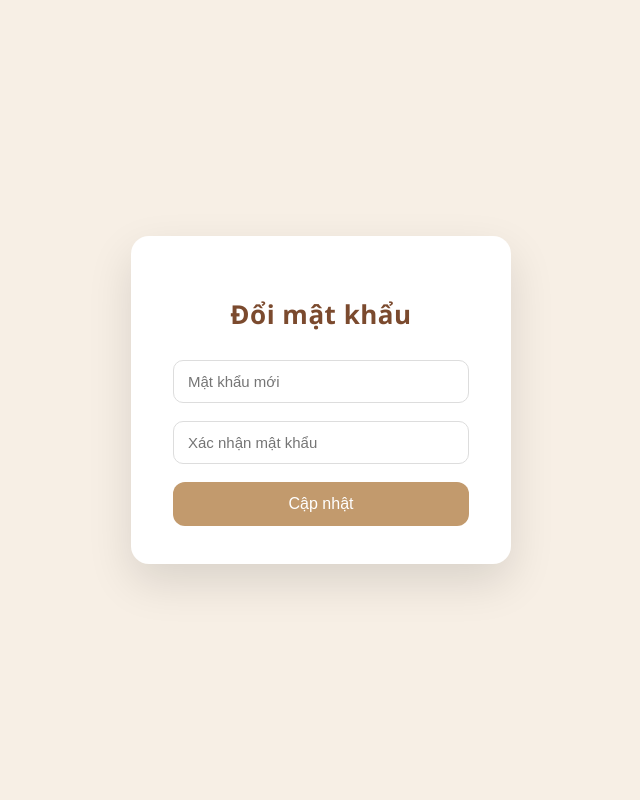
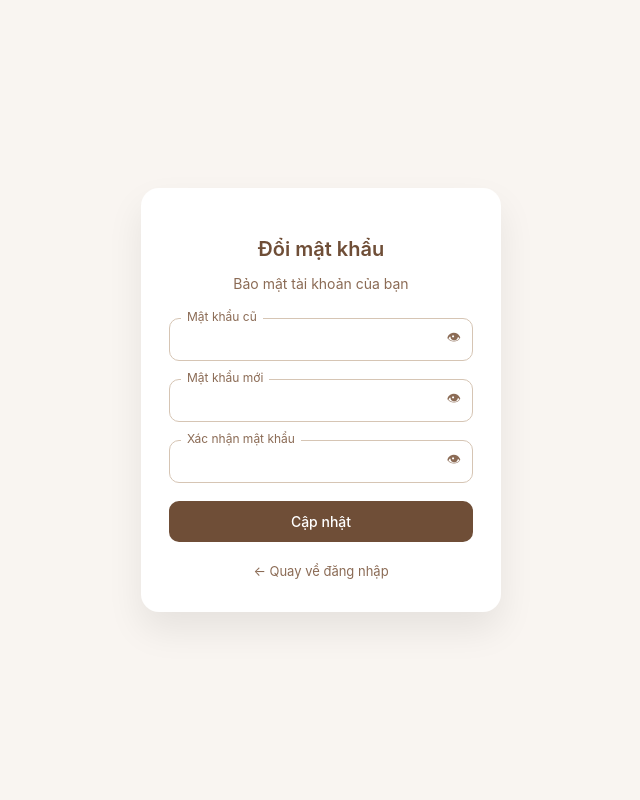
Before and after one commit to manh08-nhap-mon-cnpm/NHAPMON_CNPM_NHOM-11_QLHT_QUANCAFE, a Flask app: page /change-password in a window 1280 px wide. Shown: the whole page, without its empty margins (319-959 px from the left). Run offline with Flask 3, Linux system fonts and the light colour scheme.

Commit message:
Polish login, change password & dashboard UI (brown theme)

```diff
--- a/web/static/css/style.css
+++ b/web/static/css/style.css
@@ -1,95 +1,107 @@
-/* ===== RESET & BASE ===== */
 * {
     box-sizing: border-box;
+    font-family: 'Inter', 'Segoe UI', sans-serif;
 }
 
 body {
     margin: 0;
     height: 100vh;
-    font-family: 'Segoe UI', sans-serif;
-    background: #f7efe5;
+    background: #f9f5f1;
+    display: flex;
+    align-items: center;
+    justify-content: center;
+    color: #3b2f2f;
+}
+
+/* ===== AUTH BOX ===== */
+.login-container {
+    width: 100%;
     display: flex;
     justify-content: center;
-    align-items: center;
-    color: #333;
 }
 
-/* ===== LOGIN / CHANGE PASSWORD CONTAINER ===== */
-.login-container {
+.login-box {
     background: #ffffff;
-    padding: 38px 42px;
+    width: 360px;
+    padding: 32px 28px;
     border-radius: 18px;
-    width: 380px;
-    box-shadow: 0 18px 45px rgba(0, 0, 0, 0.12);
+    box-shadow: 0 18px 36px rgba(0,0,0,0.08);
 }
 
-.brand {
+.login-box h2 {
     text-align: center;
-    margin-bottom: 28px;
-    font-size: 26px;
+    font-size: 20px;
     font-weight: 600;
-    color: #7b4a2e;
-    letter-spacing: 0.5px;
+    margin-bottom: 6px;
+    color: #6f4e37;
 }
 
-/* ===== INPUT GROUP ===== */
+.subtitle {
+    text-align: center;
+    font-size: 14px;
+    color: #8b6b55;
+    margin-bottom: 26px;
+}
+
+/* ===== INPUT ===== */
 .input-group {
+    position: relative;
     margin-bottom: 18px;
-    position: relative;
 }
 
 .input-group input {
     width: 100%;
-    padding: 12px 14px;
+    padding: 12px 40px 12px 12px;
+    font-size: 14px;
     border-radius: 10px;
-    border: 1px solid #ddd;
-    font-size: 15px;
+    border: 1px solid #d6c5b4;
     outline: none;
-    transition: 0.2s;
+    background: #fff;
 }
 
 .input-group input:focus {
-    border-color: #c29a6d;
+    border-color: #6f4e37;
 }
 
-/* ===== PASSWORD TOGGLE ===== */
-.password-group .toggle-password {
+.input-group label {
     position: absolute;
-    right: 14px;
+    left: 12px;
+    top: -9px;
+    background: #fff;
+    padding: 0 6px;
+    font-size: 12px;
+    color: #8b6b55;
+}
+
+.toggle-password {
+    position: absolute;
+    right: 12px;
     top: 50%;
     transform: translateY(-50%);
     cursor: pointer;
-    font-size: 16px;
-    opacity: 0.55;
+    font-size: 14px;
+    color: #8b6b55;
 }
 
-.password-group .toggle-password:hover {
-    opacity: 1;
-}
-
-/* ===== OPTIONS ROW ===== */
+/* ===== OPTIONS ===== */
 .options {
     display: flex;
     justify-content: space-between;
     align-items: center;
     font-size: 13px;
     margin-bottom: 22px;
+    color: #6f4e37;
 }
 
 .options label {
     display: flex;
     align-items: center;
-    gap: 5px;
-    cursor: pointer;
-}
-
-.options input {
-    accent-color: #c29a6d;
+    gap: 6px;
 }
 
 .options a {
+    color: #6f4e37;
     text-decoration: none;
-    color: #a9744f;
 }
 
 .options a:hover {
@@ -97,75 +109,34 @@ body {
 }
 
 /* ===== BUTTON ===== */
-.btn-login {
+button {
     width: 100%;
-    padding: 13px;
+    padding: 12px;
     border: none;
-    border-radius: 12px;
-    background: #c29a6d;
-    color: white;
-    font-size: 16px;
+    border-radius: 10px;
+    background: #6f4e37;
+    color: #fff;
+    font-size: 14px;
+    font-weight: 500;
     cursor: pointer;
-    transition: 0.2s;
 }
 
-.btn-login:hover {
-    background: #b0855b;
+button:hover {
+    background: #5c3d2e;
 }
 
-/* ===== CHANGE PASSWORD PAGE ===== */
-.change-note {
-    font-size: 13px;
-    color: #777;
-    margin-bottom: 18px;
+/* ===== BACK ===== */
+.back-login {
     text-align: center;
+    margin-top: 18px;
 }
 
-/* ===== DASHBOARD COMMON ===== */
-.dashboard {
-    background: #ffffff;
-    padding: 30px 34px;
-    border-radius: 18px;
-    width: 900px;
-    min-height: 520px;
-    box-shadow: 0 18px 45px rgba(0, 0, 0, 0.12);
+.back-login a {
+    font-size: 13px;
+    color: #8b6b55;
+    text-decoration: none;
 }
 
-.dashboard h2 {
-    margin-top: 0;
-    margin-bottom: 25px;
-    color: #7b4a2e;
-}
-
-/* ===== DASHBOARD MENU ===== */
-.menu {
-    display: grid;
-    grid-template-columns: repeat(4, 1fr);
-    gap: 18px;
-}
-
-.menu div {
-    background: #f3e6d8;
-    padding: 22px;
-    border-radius: 14px;
-    text-align: center;
-    font-weight: 500;
-    cursor: pointer;
-    transition: 0.2s;
-}
-
-.menu div:hover {
-    background: #e8d2b8;
-}
-
-/* ===== LOGOUT ===== */
-.dashboard a {
-    display: inline-block;
-    margin-top: 25px;
-    text-decoration: none;
-    color: #a9744f;
-}
-
-.dashboard a:hover {
+.back-login a:hover {
     text-decoration: underline;
 }
--- a/web/templates/change_password.html
+++ b/web/templates/change_password.html
@@ -1,27 +1,51 @@
 <!DOCTYPE html>
-<html>
+<html lang="vi">
 <head>
     <meta charset="UTF-8">
     <title>Đổi mật khẩu</title>
-    <link rel="stylesheet" href="/static/css/style.css">
+    <link rel="stylesheet" href="{{ url_for('static', filename='css/style.css') }}">
 </head>
 <body>
 
 <div class="login-container">
-    <h2 class="brand">Đổi mật khẩu</h2>
+    <div class="login-box">
+        <h2>Đổi mật khẩu</h2>
+        <p class="subtitle">Bảo mật tài khoản của bạn</p>
 
         <form method="POST">
             <div class="input-group">
-            <input type="password" placeholder="Mật khẩu mới" required>
+                <input type="password" name="old_password" id="old">
+                <label>Mật khẩu cũ</label>
+                <span class="toggle-password" onclick="toggle('old')">👁</span>
             </div>
 
             <div class="input-group">
-            <input type="password" placeholder="Xác nhận mật khẩu" required>
+                <input type="password" name="new_password" id="new">
+                <label>Mật khẩu mới</label>
+                <span class="toggle-password" onclick="toggle('new')">👁</span>
             </div>
 
-        <button class="btn-login">Cập nhật</button>
+            <div class="input-group">
+                <input type="password" name="confirm_password" id="confirm">
+                <label>Xác nhận mật khẩu</label>
+                <span class="toggle-password" onclick="toggle('confirm')">👁</span>
+            </div>
+
+            <button type="submit">Cập nhật</button>
         </form>
+
+        <div class="back-login">
+            <a href="/login">← Quay về đăng nhập</a>
         </div>
+    </div>
+</div>
+
+<script>
+function toggle(id) {
+    const i = document.getElementById(id);
+    i.type = i.type === "password" ? "text" : "password";
+}
+</script>
 
 </body>
 </html>
```
Also changed, not shown: web/static/css/dashboard.css (added, +70 -0 lines), web/static/js/auth.js (+5 -2 lines), web/static/js/login.js (+4 -11 lines), web/templates/dashboard_admin.html (+43 -11 lines), web/templates/dashboard_staff.html (+33 -11 lines), web/templates/login.html (+16 -9 lines). Lines whose indentation alone changed are shown as unchanged.
